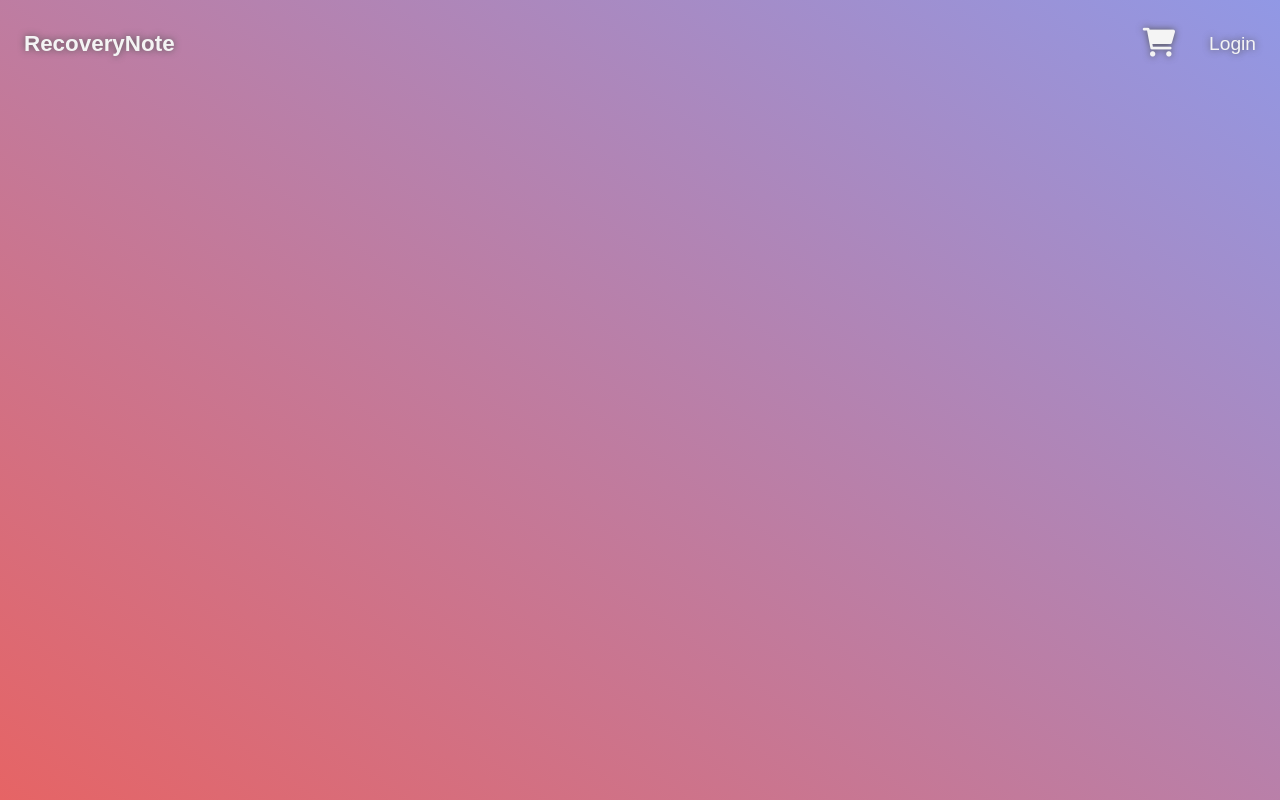
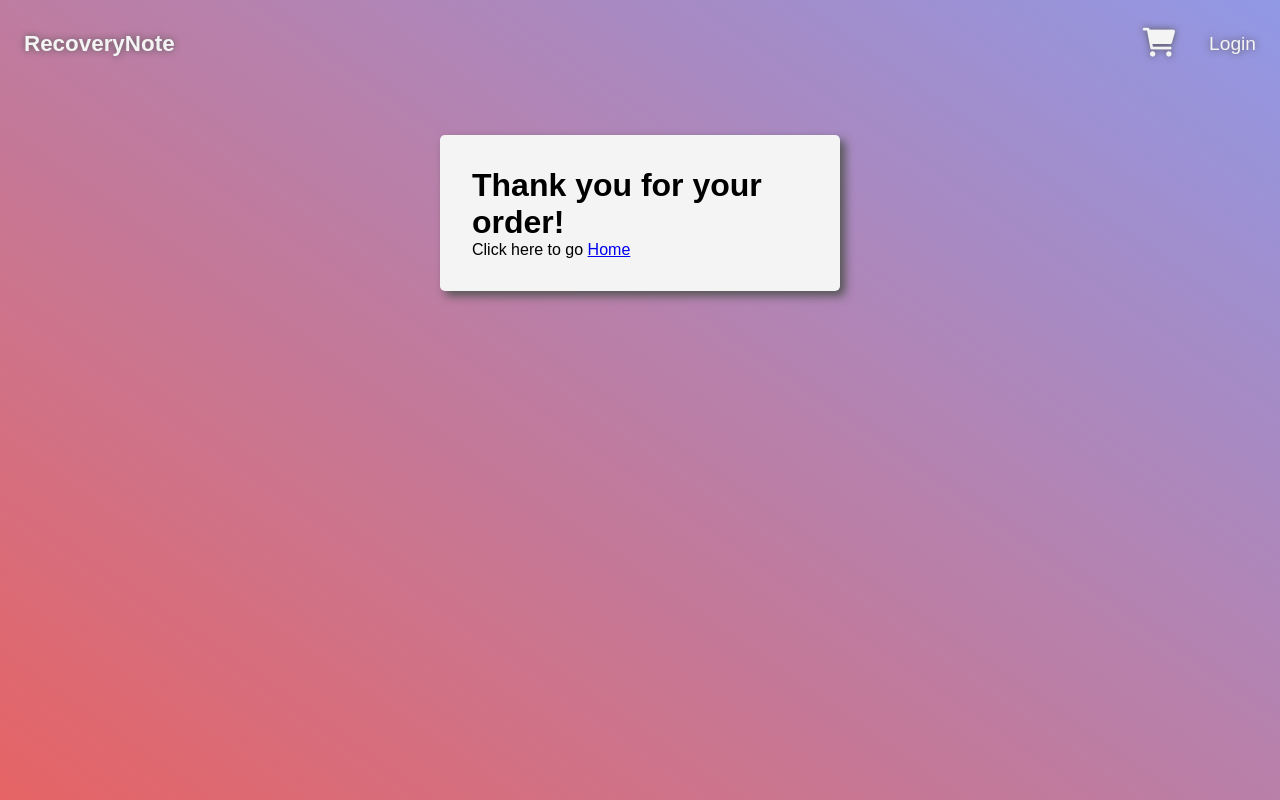
Before and after one commit to TamirRasheed/RecoveryNote, a React (Create React App) app in the folder application/frontend/: page /thankscreen in a window 1280 px wide. Built offline with nearby package versions, Linux system fonts and the light colour scheme; the HTML template or start-up script is replaced by a standard one.

Commit message:
Thank you screen bare bones done, not linked to checkout

```diff
--- a/application/frontend/src/App.js
+++ b/application/frontend/src/App.js
@@ -13,6 +13,7 @@ import ProductScreen from './screens/ProductScreen';
 import CartScreen from './screens/CartScreen';
 import LoginScreen from './screens/LoginScreen';
 import SignupScreen from './screens/SignupScreen';
+import ThankScreen from './screens/ThankScreen';
 
 
 function App() {
@@ -30,6 +31,8 @@ function App() {
           <Route exact path='/cart' component={CartScreen} />
           <Route exact path='/login' component={LoginScreen} />
           <Route exact path='/signup' component={SignupScreen} />
+          <Route exacth path='/thankscreen' component={ThankScreen}/>
+
         </Switch>
       </main>
     </Router>
--- a/application/frontend/src/screens/SignupScreen.js
+++ b/application/frontend/src/screens/SignupScreen.js
@@ -26,12 +26,7 @@ const SignupScreen = () => {
             Major:
             <input type='text' id='major__name' name='major__name' />
             </label>
-
-
         <input className='signup__button' type='submit' value='Sign Up' />
-
-
-
       </form>
 
     </div>
--- /dev/null
+++ b/application/frontend/src/screens/ThankScreen.css
@@ -0,0 +1,12 @@
+.thank_box {
+    max-width: 400px;
+    margin: 3rem auto;
+    padding: 1rem 1rem;
+    background-color: #f4f4f4;
+    box-shadow: 5px 5px 10px #555;
+    border-radius: 5px;
+  }
+
+  .box_body {
+      padding: 1rem 1rem;
+  }
--- /dev/null
+++ b/application/frontend/src/screens/ThankScreen.js
@@ -0,0 +1,20 @@
+import { Link } from 'react-router-dom';
+import './ThankScreen.css';
+
+
+const ThankScreen = () => {
+
+    return (
+
+        <div class="thank_box">
+            <div class="box_body">
+                <h1> Thank you for your order! </h1>
+                <p> Click here to go <Link to='/'> Home </Link> </p>
+            </div>
+        </div>
+
+
+    );
+};
+
+export default ThankScreen;
```
